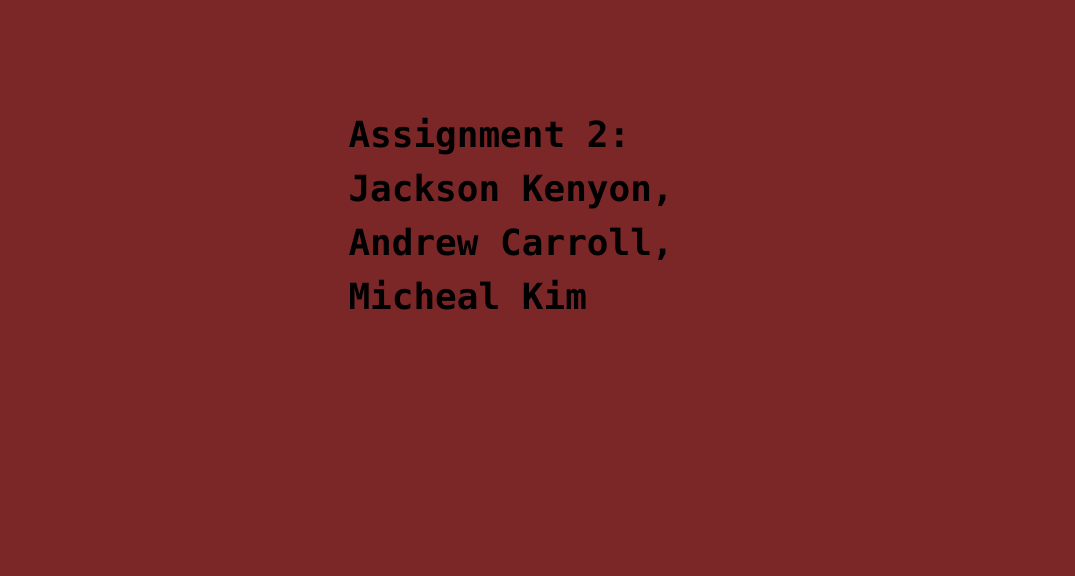
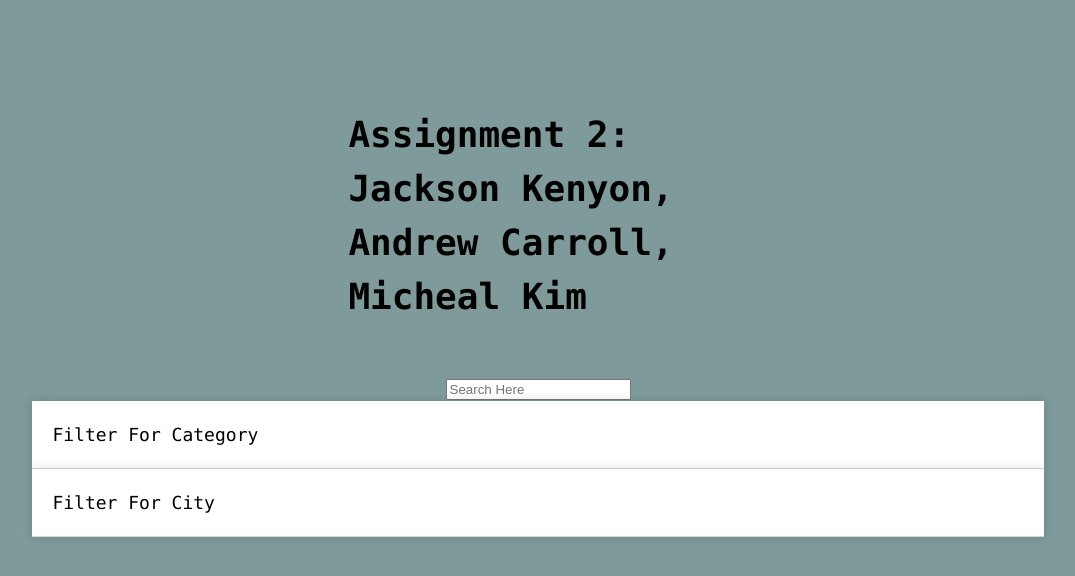
Before and after one commit to jkenyon1/INST377A2, a website: page public/index.html in a window 1280 px wide. Shown: the whole page, without its empty margins (102-1177 px from the left). Drawn offline with Linux system fonts and the light colour scheme.

Commit message:
Search Form
Added Search Form

Started adding CSS style (will for sure be changed to look better as the project moves forward)

```diff
--- a/public/index.html
+++ b/public/index.html
@@ -3,13 +3,23 @@
 <head>
     <meta charset="UTF-8">
     <meta name="viewport" content="width=device-width, initial-scale=1.0">
-    <title>Assignment 2 for Group </title>
+    <title>Assignment 2 for Group 47</title>
     <link rel = "stylesheet" type = "text/css" href ="style.css">
 </head>
-<body>
-    <h1 class=center>Assignment 2: Jackson Kenyon, Andrew Carroll, Micheal Kim</h1>
-    <div class="container">
+    <body>
+        <h1 class=center>Assignment 2: Jackson Kenyon, Andrew Carroll, Micheal Kim</h1>
+        <div class="container">
+            <form class="search-form">
+                <input type="text" class="search" placeholder="Search Here">
+                <ul class="filtered">
+                    <li>Filter for Category</li>
+                    <li>Filter for City</li>
+                </ul>
 
-    </div>
-</body>
+
+            </form>
+
+            <script src="search.js"></script>
+        </div>
+    </body>
 </html>
--- a/public/style.css
+++ b/public/style.css
@@ -1,6 +1,6 @@
 body {
     font: normal 18px/1.5 "Lucida Console", Monaco, monospace;
-    background: #7c2727;
+    background: #7e9a9a;
     color: rgb(0, 0, 0);
 
     padding: 50px 0;
@@ -18,3 +18,20 @@ body {
     width: 30%;
     padding: 50px;
   }
+
+  .filtered {
+    margin: 0;
+    padding: 0;
+    position: relative;
+  }
+  .filtered li {
+    background:white;
+    list-style: none;
+    border-bottom: 1px solid #D8D8D8;
+    box-shadow: 0 0 10px rgba(0, 0, 0, 0.14);
+    margin:0;
+    padding:20px;
+    text-transform: capitalize;
+    display: flex;
+    justify-content: space-between;
+  }
```
